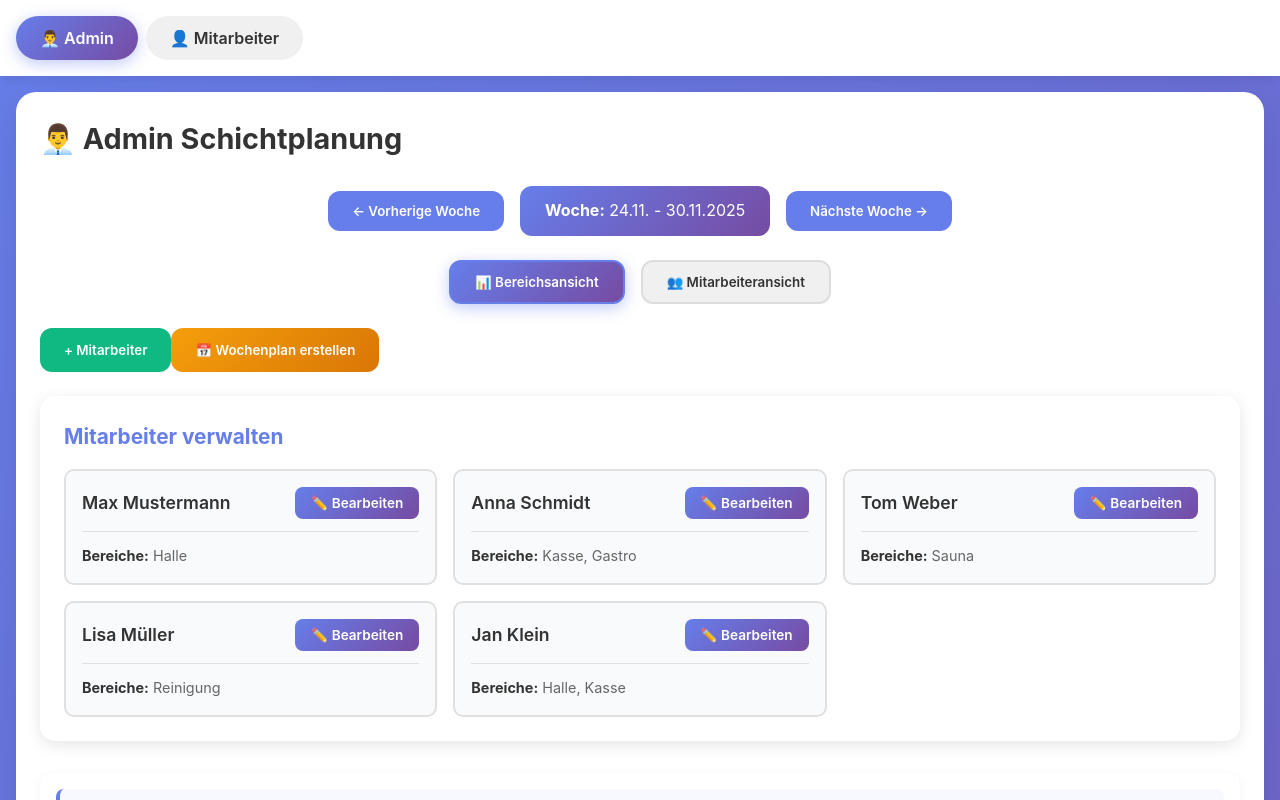
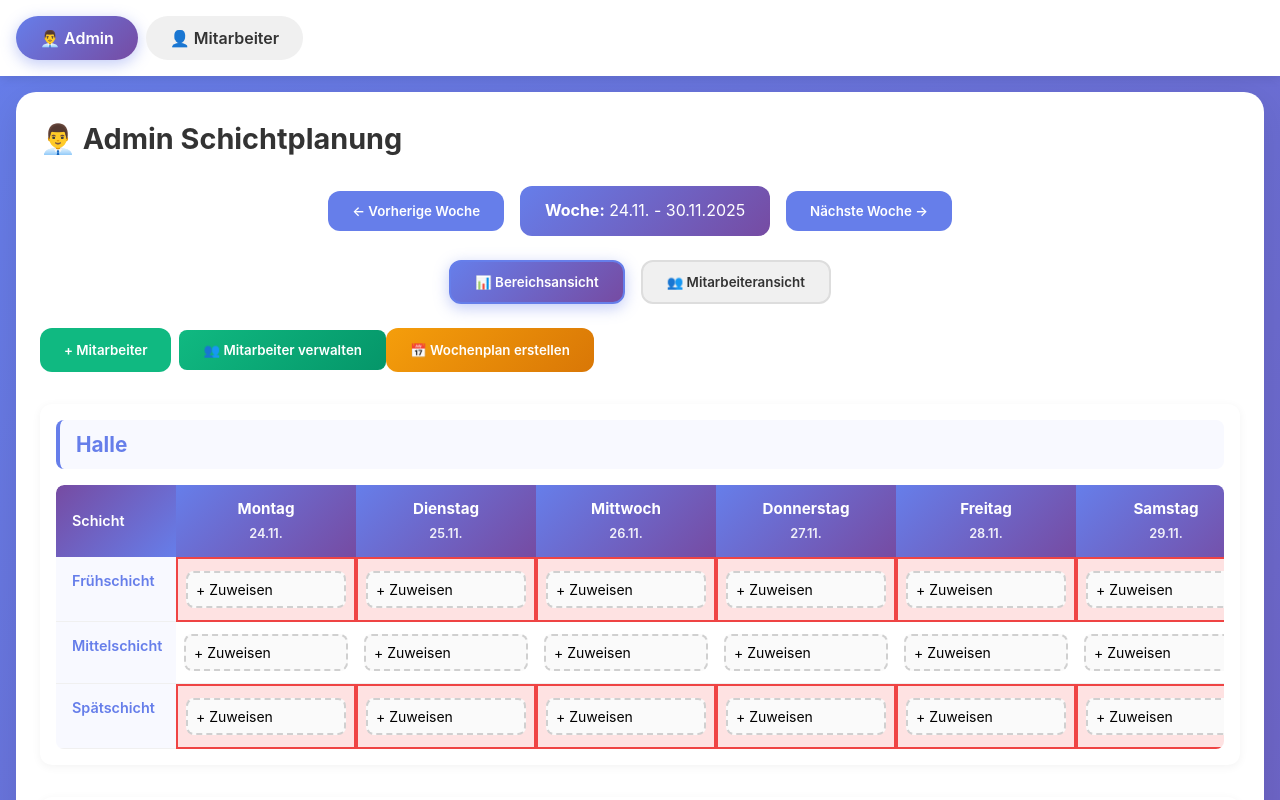
Before and after one commit to ChrisD-78/schichtplan-app, a React (Vite) app: page / in a window 1280 px wide. Shown: the top 800 px of the page. Built offline with nearby package versions, Linux system fonts and the light colour scheme.

Commit message:
Feature: Separate Mitarbeiter-Verwaltungsseite mit Tabellenansicht

```diff
--- a/src/App.css
+++ b/src/App.css
@@ -3370,3 +3370,101 @@
   background: #e0e0e0;
   border-color: #ccc;
 }
+
+.btn-manage-employees {
+  padding: 0.75rem 1.5rem;
+  background: linear-gradient(135deg, #10b981 0%, #059669 100%);
+  color: white;
+  border: none;
+  border-radius: 8px;
+  font-weight: 600;
+  cursor: pointer;
+  transition: all 0.3s;
+  margin-left: 0.5rem;
+}
+
+.btn-manage-employees:hover {
+  transform: translateY(-2px);
+  box-shadow: 0 4px 15px rgba(16, 185, 129, 0.3);
+}
+
+/* Employee Management Panel */
+.employee-management-panel {
+  background: white;
+  border-radius: 15px;
+  padding: 2rem;
+  margin: 1.5rem 0;
+  box-shadow: 0 4px 15px rgba(0, 0, 0, 0.1);
+}
+
+.employee-management-panel h2 {
+  margin-top: 0;
+  color: #667eea;
+  font-size: 1.8rem;
+  margin-bottom: 1.5rem;
+}
+
+.employee-management-table-wrapper {
+  overflow-x: auto;
+  border-radius: 10px;
+  border: 1px solid #e0e0e0;
+}
+
+.employee-management-table {
+  width: 100%;
+  border-collapse: collapse;
+  background: white;
+}
+
+.employee-management-table thead {
+  background: linear-gradient(135deg, #667eea 0%, #764ba2 100%);
+  color: white;
+}
+
+.employee-management-table th {
+  padding: 1rem;
+  text-align: left;
+  font-weight: 600;
+  font-size: 0.95rem;
+  white-space: nowrap;
+}
+
+.employee-management-table td {
+  padding: 1rem;
+  border-bottom: 1px solid #e0e0e0;
+  vertical-align: middle;
+}
+
+.employee-management-table tbody tr:hover {
+  background: #f9fafb;
+}
+
+.employee-management-table tbody tr:last-child td {
+  border-bottom: none;
+}
+
+.employee-color-indicator {
+  display: inline-block;
+  width: 24px;
+  height: 24px;
+  border-radius: 50%;
+  border: 2px solid #fff;
+  box-shadow: 0 2px 4px rgba(0, 0, 0, 0.1);
+}
+
+.btn-edit-in-table {
+  padding: 0.5rem 1rem;
+  background: linear-gradient(135deg, #667eea 0%, #764ba2 100%);
+  color: white;
+  border: none;
+  border-radius: 6px;
+  font-size: 0.85rem;
+  font-weight: 600;
+  cursor: pointer;
+  transition: all 0.3s;
+}
+
+.btn-edit-in-table:hover {
+  transform: translateY(-2px);
+  box-shadow: 0 4px 15px rgba(102, 126, 234, 0.3);
+}
--- a/src/components/AdminView.tsx
+++ b/src/components/AdminView.tsx
@@ -80,6 +80,7 @@ export const AdminView: React.FC<AdminViewProps> = ({
   const [newEmployeeBirthDate, setNewEmployeeBirthDate] = useState<string>('');
   const [showEmployeeForm, setShowEmployeeForm] = useState(false);
   const [editingEmployeeId, setEditingEmployeeId] = useState<string | null>(null);
+  const [showEmployeeManagement, setShowEmployeeManagement] = useState(false);
   const [validationMessage, setValidationMessage] = useState<string | null>(null);
   const [viewMode, setViewMode] = useState<'area' | 'employee'>('area');
   const [employeeViewMode, setEmployeeViewMode] = useState<'week' | 'month'>('week');
@@ -1658,11 +1659,23 @@ export const AdminView: React.FC<AdminViewProps> = ({
                 cancelEdit();
               } else {
                 setShowEmployeeForm(!showEmployeeForm);
+                setShowEmployeeManagement(false);
               }
             }}
             className="btn-toggle-form"
           >
             {showEmployeeForm ? '✕ Abbrechen' : '+ Mitarbeiter'}
+          </button>
+
+          <button
+            onClick={() => {
+              setShowEmployeeManagement(!showEmployeeManagement);
+              setShowEmployeeForm(false);
+              setEditingEmployeeId(null);
+            }}
+            className="btn-manage-employees"
+          >
+            {showEmployeeManagement ? '✕ Schließen' : '👥 Mitarbeiter verwalten'}
           </button>
 
           <button
@@ -1783,46 +1796,69 @@ export const AdminView: React.FC<AdminViewProps> = ({
             </div>
           )}
 
-          {employees.length > 0 && (
-            <div className="employees-list">
-              <h4>Mitarbeiter verwalten</h4>
-              <div className="employees-grid">
+        </div>
+      </div>
+
+      {showEmployeeManagement && (
+        <div className="employee-management-panel">
+          <h2>👥 Mitarbeiter verwalten</h2>
+          <div className="employee-management-table-wrapper">
+            <table className="employee-management-table">
+              <thead>
+                <tr>
+                  <th>Name</th>
+                  <th>Farbe</th>
+                  <th>Bereiche</th>
+                  <th>Telefon</th>
+                  <th>E-Mail</th>
+                  <th>Stunden/Woche</th>
+                  <th>Geburtsdatum</th>
+                  <th>Aktionen</th>
+                </tr>
+              </thead>
+              <tbody>
                 {employees.map(employee => (
-                  <div key={employee.id} className="employee-card">
-                    <div className="employee-card-header">
-                      <div className="employee-card-name">
-                        {employee.color && (
-                          <span
-                            className="employee-color-bar-small"
-                            style={{ backgroundColor: getColorValue(employee.color) }}
-                          ></span>
-                        )}
-                        <span>{employee.firstName} {employee.lastName}</span>
-                      </div>
+                  <tr key={employee.id}>
+                    <td>
+                      {employee.firstName} {employee.lastName}
+                    </td>
+                    <td>
+                      {employee.color && (
+                        <span
+                          className="employee-color-indicator"
+                          style={{ backgroundColor: getColorValue(employee.color) }}
+                          title={employee.color}
+                        ></span>
+                      )}
+                    </td>
+                    <td>{employee.areas.join(', ')}</td>
+                    <td>{employee.phone || '—'}</td>
+                    <td>{employee.email || '—'}</td>
+                    <td>{employee.weeklyHours || '—'}</td>
+                    <td>
+                      {employee.birthDate
+                        ? new Date(employee.birthDate).toLocaleDateString('de-DE')
+                        : '—'}
+                    </td>
+                    <td>
                       <button
-                        onClick={() => startEditEmployee(employee)}
-                        className="btn-edit-employee"
+                        onClick={() => {
+                          startEditEmployee(employee);
+                          setShowEmployeeManagement(false);
+                        }}
+                        className="btn-edit-in-table"
                         title="Mitarbeiter bearbeiten"
                       >
                         ✏️ Bearbeiten
                       </button>
-                    </div>
-                    <div className="employee-card-details">
-                      <div><strong>Bereiche:</strong> {employee.areas.join(', ')}</div>
-                      {employee.phone && <div><strong>Tel:</strong> {employee.phone}</div>}
-                      {employee.email && <div><strong>E-Mail:</strong> {employee.email}</div>}
-                      {employee.weeklyHours && <div><strong>Stunden/Woche:</strong> {employee.weeklyHours}</div>}
-                      {employee.birthDate && (
-                        <div><strong>Geburtsdatum:</strong> {new Date(employee.birthDate).toLocaleDateString('de-DE')}</div>
-                      )}
-                    </div>
-                  </div>
+                    </td>
+                  </tr>
                 ))}
-              </div>
-            </div>
-          )}
+              </tbody>
+            </table>
+          </div>
         </div>
-      </div>
+      )}
 
       {showBulkAssignment && (
         <div className="bulk-assignment-panel">
```
